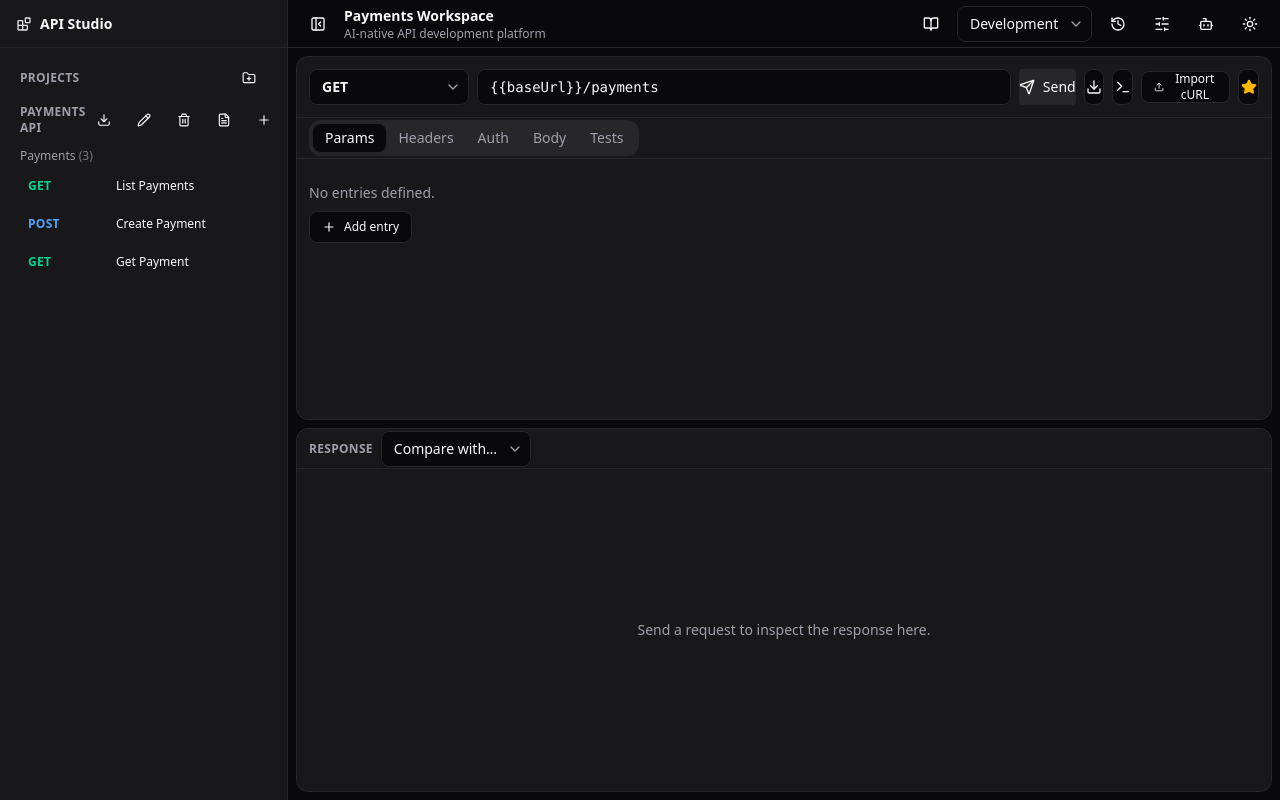
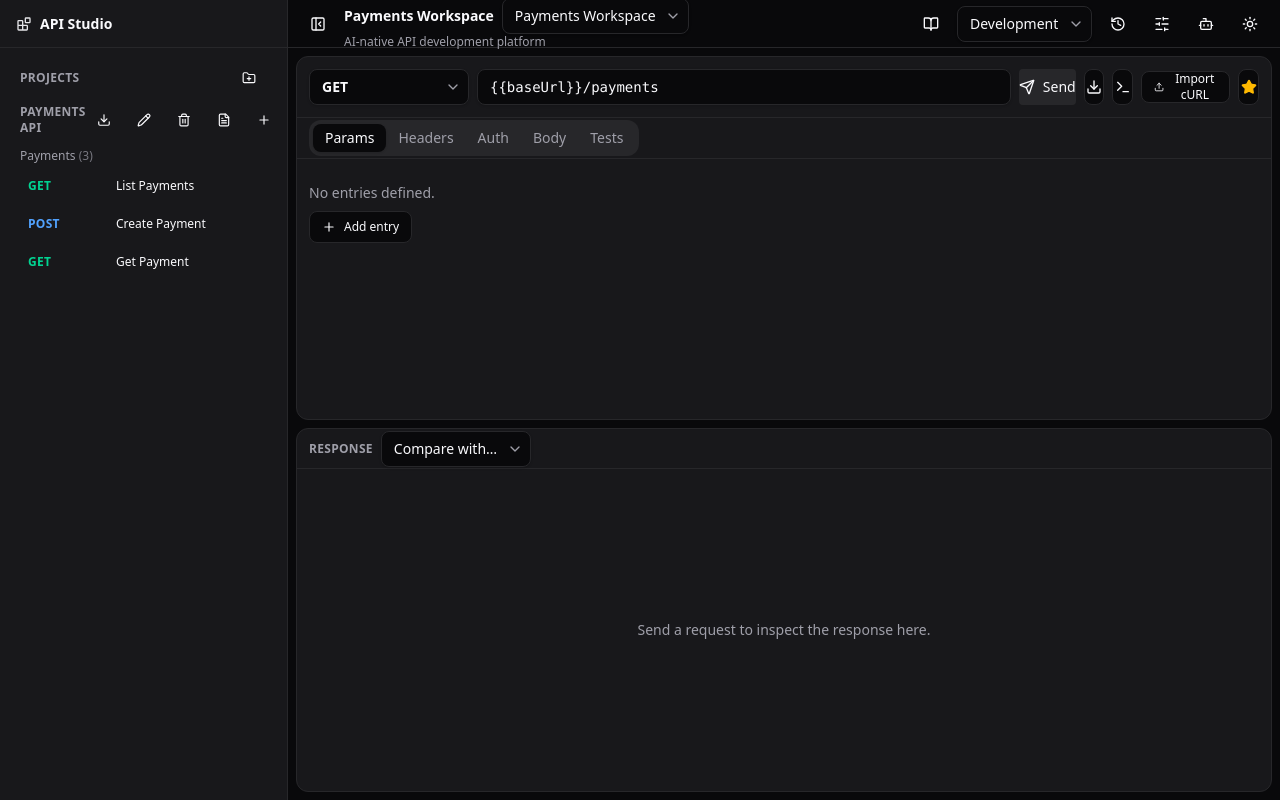
Before and after one commit to nishantmalviya/api-platform, a React (Vite) app: page / in a window 1280 px wide. Built offline with nearby package versions, Linux system fonts and the light colour scheme.

Commit message:
Add dynamic workspace selector and fix AppLayout test

```diff
--- a/src/components/layout/AppLayout.tsx
+++ b/src/components/layout/AppLayout.tsx
@@ -3,6 +3,7 @@ import { Blocks, BookOpen, Bot, History, Moon, PanelLeftClose, PanelLeftOpen, Sl
 import { useWorkspaceStore } from "@/stores/useWorkspaceStore";
 import { cn } from "@/lib/utils";
 import { Button } from "@/components/ui/button";
+import { Select } from "@/components/ui/select";
 import { CollectionTree } from "@/features/collections/components/CollectionTree";
 import { EnvironmentSwitcher } from "@/features/collections/components/EnvironmentSwitcher";
 import { RequestEditor } from "@/features/requests/components/RequestEditor";
@@ -18,6 +19,8 @@ export function AppLayout() {
   const sidebarCollapsed = useWorkspaceStore((state) => state.sidebarCollapsed);
   const toggleSidebar = useWorkspaceStore((state) => state.toggleSidebar);
   const activeWorkspaceId = useWorkspaceStore((state) => state.activeWorkspaceId);
+  const workspaces = useWorkspaceStore((state) => state.workspaces);
+  const setActiveWorkspace = useWorkspaceStore((state) => state.setActiveWorkspace);
   const activeTabId = useWorkspaceStore((state) => state.activeTabId);
   const navigate = useNavigate();
 
@@ -60,9 +63,24 @@ export function AppLayout() {
             )}
           </Button>
           <div className="min-w-0">
-            <h1 className="truncate text-sm font-semibold">
-              {workspace?.name ?? "API Studio"}
-            </h1>
+            <div className="flex items-center gap-2">
+              <h1 className="truncate text-sm font-semibold">
+                {workspace?.name ?? "API Studio"}
+              </h1>
+              <Select
+                value={activeWorkspaceId}
+                onChange={(event) => setActiveWorkspace(event.target.value)}
+                className="h-7 w-44"
+                data-testid="workspace-select"
+                title="Select workspace"
+              >
+                {workspaces.map((item) => (
+                  <option key={item.id} value={item.id}>
+                    {item.name}
+                  </option>
+                ))}
+              </Select>
+            </div>
             <p className="truncate text-xs text-muted-foreground">
               AI-native API development platform
             </p>
```
Also changed, not shown: 1 other file (tests, documents, lock files or other folders).
